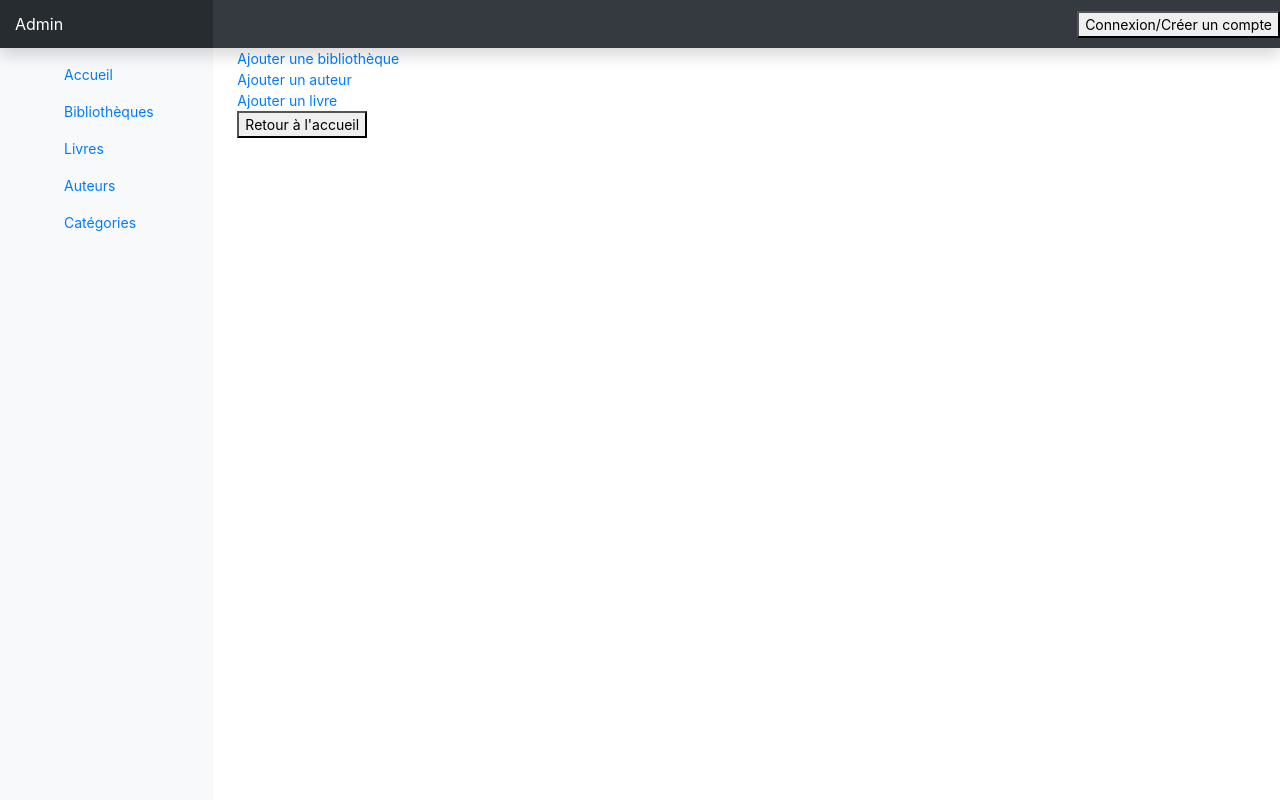
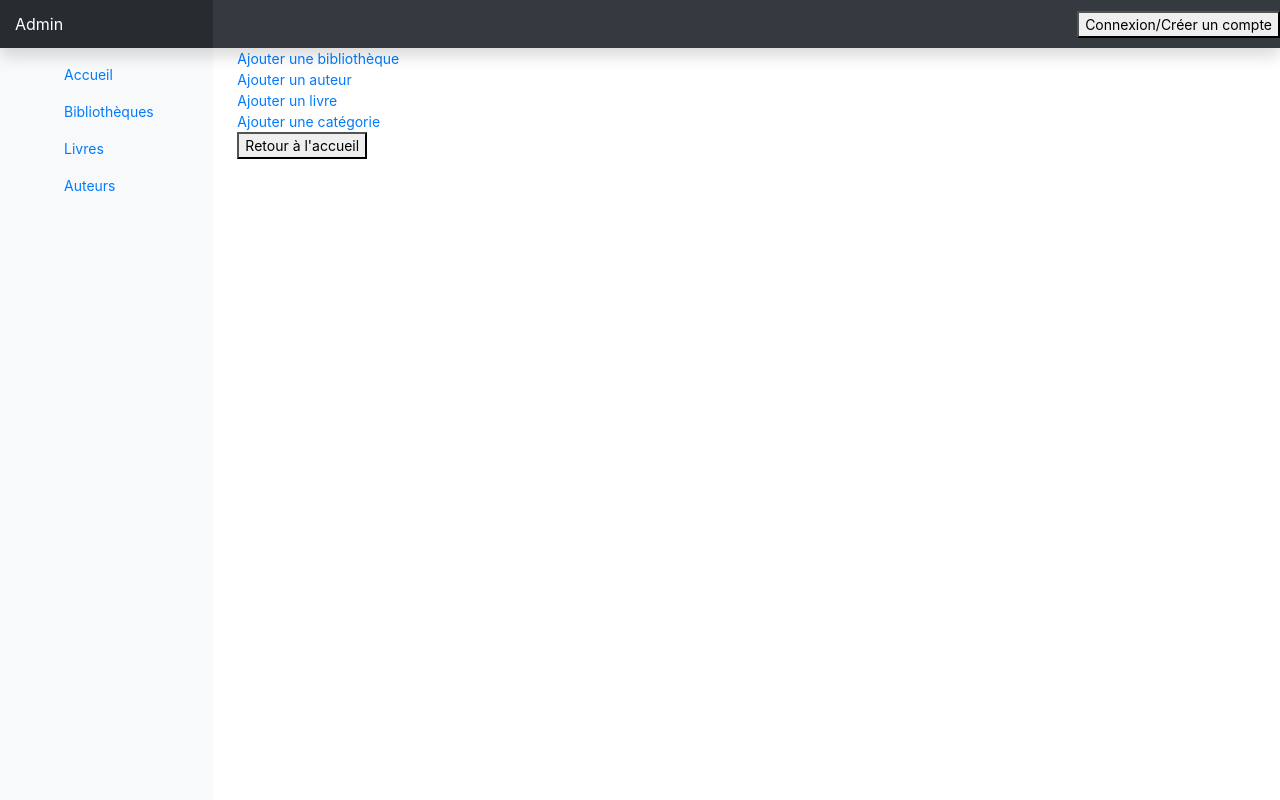
Before and after one commit to zonbimutin/bibliotheque, a Symfony app: template templates/admin.html.twig in a window 1280 px wide. Run offline with Twig, Linux system fonts and the light colour scheme; the template is opened without the code that fills it, so the values that code supplies are empty; some libraries are stand-ins or nearby versions.

Commit message:
fix categorie

```diff
--- a/templates/admin.html.twig
+++ b/templates/admin.html.twig
@@ -8,6 +8,7 @@
     <a href="{{ path('bibliotheques_new') }}">Ajouter une bibliothèque</a><br/>
     <a href="{{ path('auteurs_new') }}">Ajouter un auteur</a><br/>
     <a href="{{ path('livres_new') }}">Ajouter un livre</a><br/>
+    <a href="{{ path('categories_new') }}">Ajouter une catégorie</a><br/>
 
 
     <a href="{{ path('index') }}"> <button>Retour à l'accueil</button> </a>
--- a/templates/base.html.twig
+++ b/templates/base.html.twig
@@ -49,10 +49,13 @@
                                     <span data-feather="authors"></span>
                                     Auteurs
                                 </a>
-                                <a class="nav-link" href="{{ path('categories_index')}}">
-                                    <span data-feather="categories"></span>
-                                    Catégories
-                                </a>
+                                {% if app.user %}
+                                    <a class="nav-link" href="{{ path('categories_index')}}">
+                                        <span data-feather="categories"></span>
+                                        Catégories
+                                    </a>
+                                {% endif %}
+
                             </li>
                         </ul>
                     </div>
```
